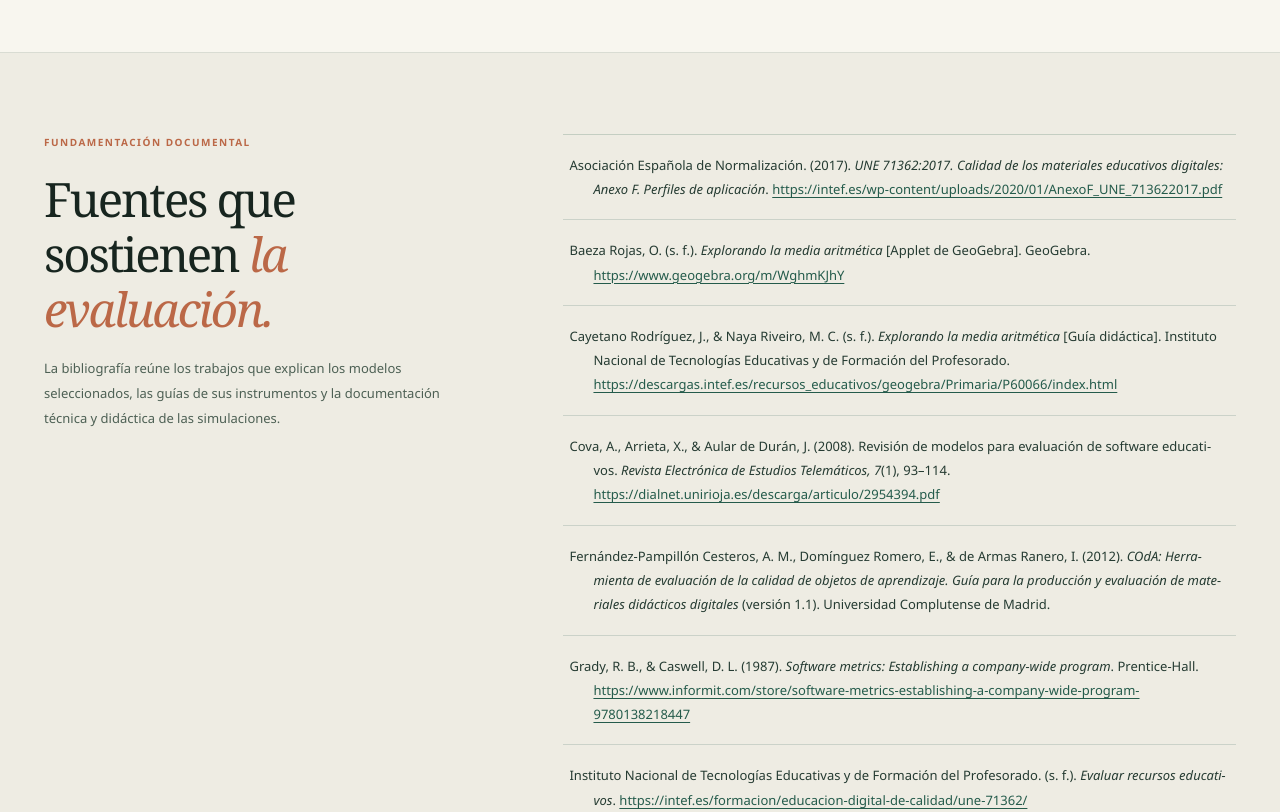
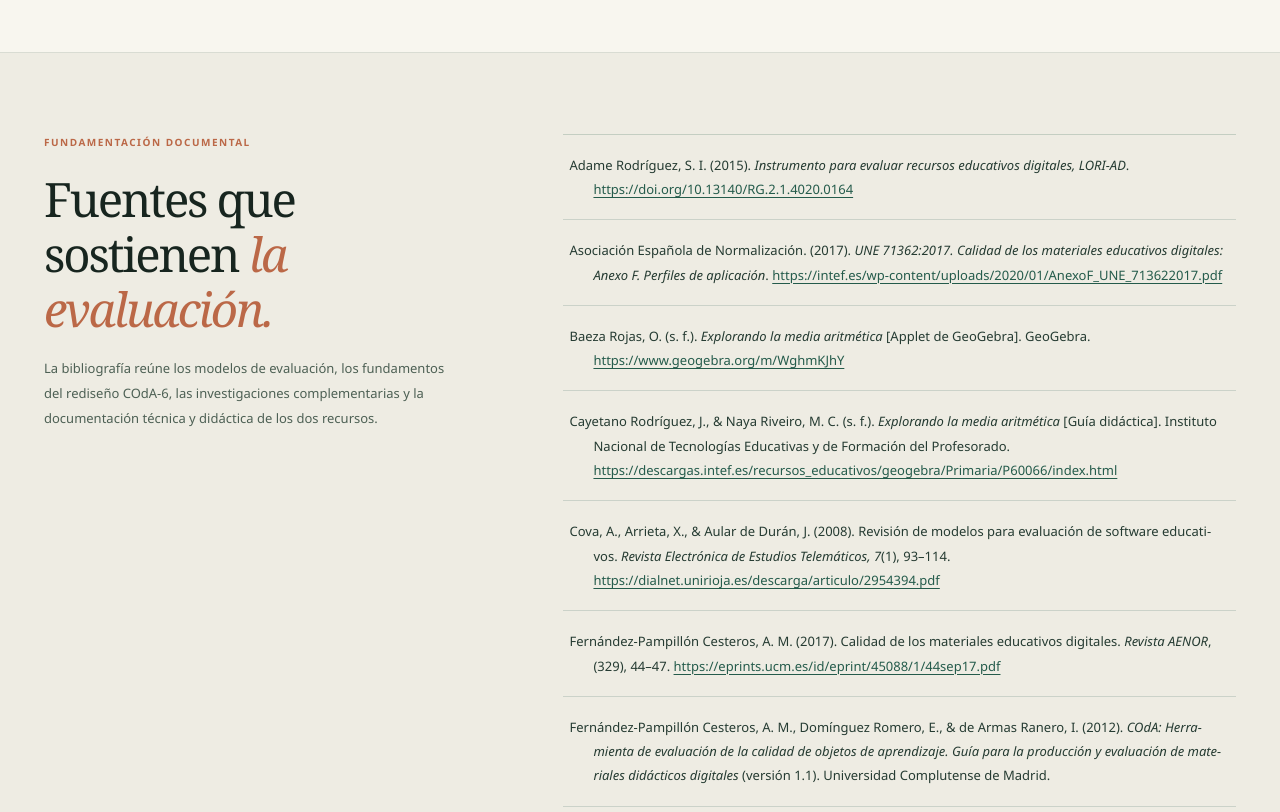
Before and after one commit to jvergara26/portafolio-evaluacion-red-udes, a plain HTML site: page referencias.html in a window 1280 px wide. Shown: the part 740-1552 px from the top of the page. Drawn offline with Linux system fonts and the light colour scheme.

Commit message:
Incorporar referencias del rediseño COdA-6 a bibliografía general

```diff
--- a/referencias.html
+++ b/referencias.html
@@ -44,14 +44,17 @@
         <div class="reference-body-intro">
           <div class="section-kicker">FUNDAMENTACIÓN DOCUMENTAL</div>
           <h2 id="references-subheading">Fuentes que sostienen <em>la evaluación.</em></h2>
-          <p>La bibliografía reúne los trabajos que explican los modelos seleccionados, las guías de sus instrumentos y la documentación técnica y didáctica de las simulaciones.</p>
+          <p>La bibliografía reúne los modelos de evaluación, los fundamentos del rediseño COdA-6, las investigaciones complementarias y la documentación técnica y didáctica de los dos recursos.</p>
         </div>
         <div class="reference-main-list">
           <ol class="apa-references general-reference-list">
+<li id="ref-coda6-adame">Adame Rodríguez, S. I. (2015). <em>Instrumento para evaluar recursos educativos digitales, LORI-AD</em>. <a href="https://doi.org/10.13140/RG.2.1.4020.0164" target="_blank" rel="noopener noreferrer">https://doi.org/10.13140/RG.2.1.4020.0164</a></li>
+
             <li id="ref-01">Asociación Española de Normalización. (2017). <em>UNE 71362:2017. Calidad de los materiales educativos digitales: Anexo F. Perfiles de aplicación</em>. <a href="https://intef.es/wp-content/uploads/2020/01/AnexoF_UNE_713622017.pdf" target="_blank" rel="noopener noreferrer">https://intef.es/wp-content/uploads/2020/01/AnexoF_UNE_713622017.pdf</a></li>
 <li id="ref-02">Baeza Rojas, O. (s. f.). <em>Explorando la media aritmética</em> [Applet de GeoGebra]. GeoGebra. <a href="https://www.geogebra.org/m/WghmKJhY" target="_blank" rel="noopener noreferrer">https://www.geogebra.org/m/WghmKJhY</a></li>
 <li id="ref-03">Cayetano Rodríguez, J., &amp; Naya Riveiro, M. C. (s. f.). <em>Explorando la media aritmética</em> [Guía didáctica]. Instituto Nacional de Tecnologías Educativas y de Formación del Profesorado. <a href="https://descargas.intef.es/recursos_educativos/geogebra/Primaria/P60066/index.html" target="_blank" rel="noopener noreferrer">https://descargas.intef.es/recursos_educativos/geogebra/Primaria/P60066/index.html</a></li>
 <li id="ref-04">Cova, A., Arrieta, X., &amp; Aular de Durán, J. (2008). Revisión de modelos para evaluación de software educativos. <em>Revista Electrónica de Estudios Telemáticos, 7</em>(1), 93–114. <a href="https://dialnet.unirioja.es/descarga/articulo/2954394.pdf" target="_blank" rel="noopener noreferrer">https://dialnet.unirioja.es/descarga/articulo/2954394.pdf</a></li>
+<li id="ref-coda6-aenor">Fernández-Pampillón Cesteros, A. M. (2017). Calidad de los materiales educativos digitales. <em>Revista AENOR</em>, (329), 44–47. <a href="https://eprints.ucm.es/id/eprint/45088/1/44sep17.pdf" target="_blank" rel="noopener noreferrer">https://eprints.ucm.es/id/eprint/45088/1/44sep17.pdf</a></li>
 <li id="ref-05">Fernández-Pampillón Cesteros, A. M., Domínguez Romero, E., &amp; de Armas Ranero, I. (2012). <em>COdA: Herramienta de evaluación de la calidad de objetos de aprendizaje. Guía para la producción y evaluación de materiales didácticos digitales</em> (versión 1.1). Universidad Complutense de Madrid.</li>
 <li id="ref-06">Grady, R. B., &amp; Caswell, D. L. (1987). <em>Software metrics: Establishing a company-wide program</em>. Prentice-Hall. <a href="https://www.informit.com/store/software-metrics-establishing-a-company-wide-program-9780138218447" target="_blank" rel="noopener noreferrer">https://www.informit.com/store/software-metrics-establishing-a-company-wide-program-9780138218447</a></li>
 <li id="ref-07">Instituto Nacional de Tecnologías Educativas y de Formación del Profesorado. (s. f.). <em>Evaluar recursos educativos</em>. <a href="https://intef.es/formacion/educacion-digital-de-calidad/une-71362/" target="_blank" rel="noopener noreferrer">https://intef.es/formacion/educacion-digital-de-calidad/une-71362/</a></li>
@@ -60,7 +63,9 @@
 <li id="ref-10">Nesbit, J. C., Belfer, K., &amp; Leacock, T. (2009). <em>Learning object review instrument (LORI)</em> (versión 2.0). E-Learning Research and Assessment Network. <a href="https://www.researchgate.net/publication/411111201_Learning_Object_Review_Instrument_LORI_20" target="_blank" rel="noopener noreferrer">https://www.researchgate.net/publication/411111201_Learning_Object_Review_Instrument_LORI_20</a></li>
 <li id="ref-11">PhET Interactive Simulations. (s. f.-a). <em>Información sobre licencias</em>. Universidad de Colorado Boulder. <a href="https://phet.colorado.edu/es_CO/licensing" target="_blank" rel="noopener noreferrer">https://phet.colorado.edu/es_CO/licensing</a></li>
 <li id="ref-12">PhET Interactive Simulations. (s. f.-b). <em>Media: Distribuye y Equilibra</em> [Simulación interactiva]. Universidad de Colorado Boulder. <a href="https://phet.colorado.edu/es/simulations/mean-share-and-balance" target="_blank" rel="noopener noreferrer">https://phet.colorado.edu/es/simulations/mean-share-and-balance</a></li>
+<li id="ref-coda6-prieto">Prieto Taborda, M. A., Bermón Angarita, L., &amp; Ramírez Castañeda, L. A. (2019). Diseño, desarrollo y evaluación de un recurso educativo digital para la introducción a la Administración de Sistemas Informáticos. <em>Revista Virtual Universidad Católica del Norte</em>, (56), 31–51. <a href="https://revistavirtual.ucn.edu.co/index.php/RevistaUCN/article/view/1036" target="_blank" rel="noopener noreferrer">https://revistavirtual.ucn.edu.co/index.php/RevistaUCN/article/view/1036</a></li>
 <li id="ref-13">Reeves, T. C. (s. f.). <em>Evaluating what really matters in computer-based education</em>. Eduworks. <a href="https://eduworks.com/Documents/Workshops/EdMedia1998/docs/reeves.html" target="_blank" rel="noopener noreferrer">https://eduworks.com/Documents/Workshops/EdMedia1998/docs/reeves.html</a></li>
+<li id="ref-coda6-tabares">Tabares Morales, V., Duque Méndez, N. D., &amp; Ovalle Carranza, D. A. (2017). Modelo por capas para evaluación de la calidad de objetos de aprendizaje en repositorios. <em>Revista Electrónica de Investigación Educativa, 19</em>(3), 33–50. <a href="https://doi.org/10.24320/redie.2017.19.3.1128" target="_blank" rel="noopener noreferrer">https://doi.org/10.24320/redie.2017.19.3.1128</a></li>
 <li id="ref-14">Universidad de Santander. (s. f.). <em>Plantillas de evaluación de los modelos LORI y COdA</em> [Material didáctico del aula virtual; adaptaciones atribuidas a Dájer (2021)]. Campus Virtual UDES.</li>
           </ol>
         </div>
```
